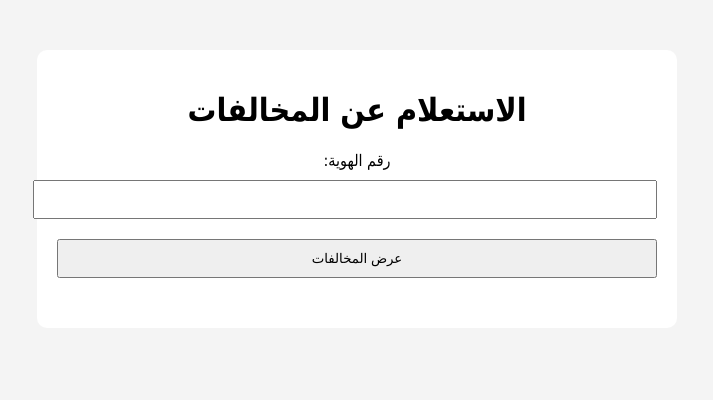
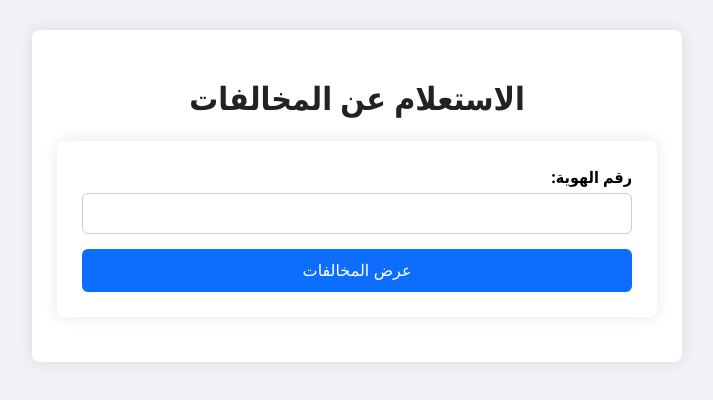
Before and after one commit to sosaskze143/mkhlfa, a plain HTML site: page index.html in a window 1280 px wide. Shown: the whole page, without its empty margins (283-996 px from the left). Drawn offline with nearby package versions, Linux system fonts and the light colour scheme.

Commit message:
Update style.css

```diff
--- a/css/style.css
+++ b/css/style.css
@@ -1,25 +1,70 @@
+/* css/style.css */
 body {
-  font-family: 'Tahoma', sans-serif;
-  background-color: #f4f4f4;
-  text-align: center;
+  font-family: 'Segoe UI', Tahoma, Geneva, Verdana, sans-serif;
+  background: #f0f2f5;
+  margin: 0;
+  padding: 30px;
   direction: rtl;
 }
 
-.container {
+.container, form {
   max-width: 600px;
-  margin: 50px auto;
-  background-color: white;
-  padding: 20px;
-  border-radius: 10px;
+  margin: auto;
+  background: #fff;
+  padding: 25px;
+  border-radius: 8px;
+  box-shadow: 0 0 15px rgba(0, 0, 0, 0.1);
 }
 
-input, button {
-  padding: 10px;
-  margin: 10px 0;
+h1, h2 {
+  text-align: center;
+  color: #222;
+}
+
+label {
+  font-weight: bold;
+  margin-bottom: 5px;
+  display: block;
+}
+
+input[type="text"], input[type="number"], select {
+  width: 100%;
+  padding: 12px;
+  margin-bottom: 15px;
+  border: 1px solid #ccc;
+  border-radius: 6px;
+  box-sizing: border-box;
+}
+
+button {
+  background-color: #0d6efd;
+  color: white;
+  padding: 12px;
+  border: none;
+  border-radius: 6px;
+  font-size: 16px;
+  cursor: pointer;
+  transition: 0.3s ease;
   width: 100%;
 }
 
-#violations {
+button:hover {
+  background-color: #0a58ca;
+}
+
+ul {
+  list-style: none;
+  padding: 0;
+}
+
+li {
+  background-color: #e9f5ff;
+  padding: 15px;
+  margin-bottom: 10px;
+  border-radius: 6px;
+  border: 1px solid #b3d7ff;
+}
+
+#downloadBtn {
   margin-top: 20px;
-  text-align: right;
 }
```
